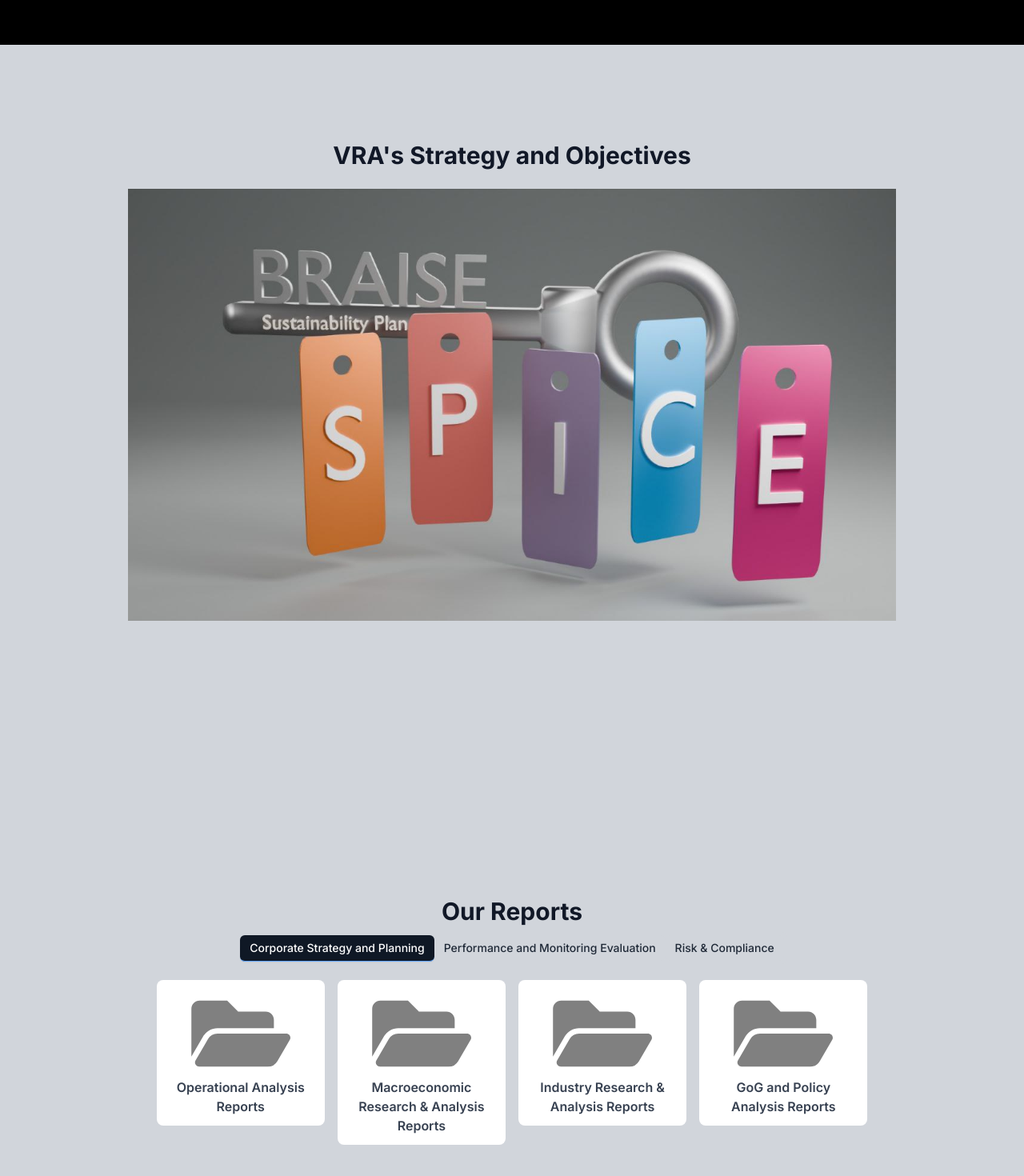
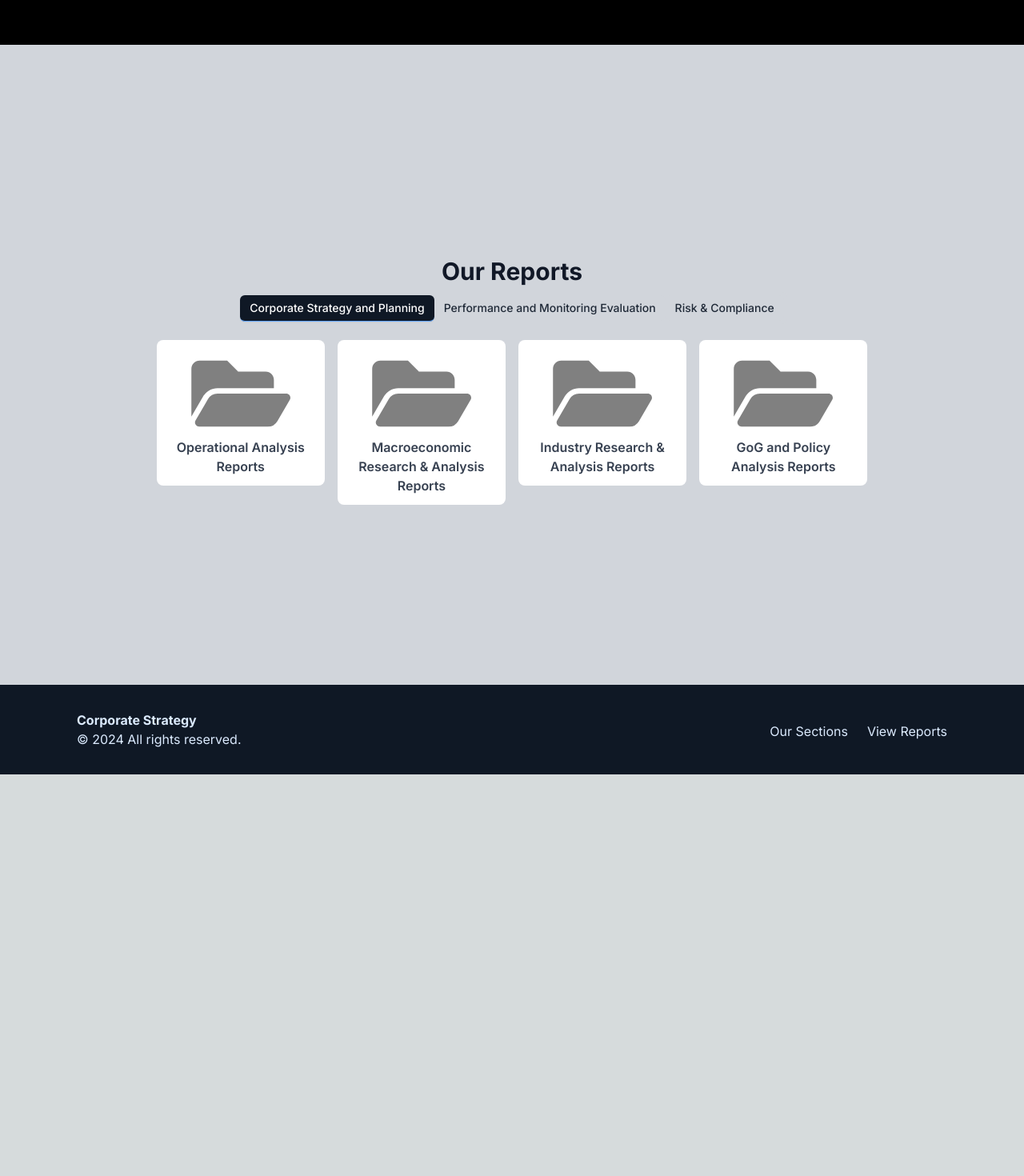
Before and after one commit to Kan-j/corporate_strategy, a Next.js app: page / in a window 1280 px wide. Shown: the part 3944-5414 px from the top of the page at 80% size. After the commit the page ends 4912 px from the top, so only its background shows below. Built offline with nearby package versions, Linux system fonts and the light colour scheme; a web font is replaced by a local one.

Commit message:
Couldn't work with the images

```diff
--- a/app/page.tsx
+++ b/app/page.tsx
@@ -31,40 +31,10 @@ export default function Home() {
       <CorporateStrategySection/>
       <PerformanceMonitoringSection/>
       <RiskManagementSection/>
-      <VraStrategySection/>
-
-      {/* <section className="h-screen w-full flex justify-center bg-gray-300 2xl:py-20  2xl:h-fit items-center">
-          <section className="flex flex-col">
-            <div className="w-full flex justify-center pt-10 pb-2">
-              <h1 className="text-3xl font-bold text-gray-900">VRA's Strategy Pathway</h1>
-            </div>
-          </section>
-      </section> */}
-
-      {/* <section className="h-screen w-full flex justify-center bg-gray-300 2xl:py-20 2xl:h-fit items-center">
-          <section className="flex flex-col">
-            <div className="w-full flex justify-center pt-10 pb-2">
-              <h1 className="text-3xl font-bold text-gray-900">How We Fit in</h1>
-            </div>
-          </section>
-      </section> */}
-
-
+      {/* <VraStrategySection/> */}
       <OurReportsSection/>
       <FooterSection/>
-      {/* <footer className="bg-[#0F1825] w-full text-blue-100 py-8 relative bottom-0">
-        <div className="container mx-auto px-24 flex flex-col md:flex-row justify-between items-center">
-          <div className="mb-4 md:mb-0">
-            <h2 className=" font-bold">Corporate Strategy</h2>
-            <p>&copy; {new Date().getFullYear()} All rights reserved.</p>
-          </div>
 
-          <section className="flex gap-6">
-          <Link href="href" className="hover:border-t text-blue-100 pt-1">Our Sections</Link>
-          <Link href="href" className="hover:border-t text-blue-100 pt-1">View Reports</Link>
-          </section>
-        </div>
-      </footer> */}
     </main>
   );
 }
--- /dev/null
+++ b/components/custom/FolderItem.tsx
@@ -0,0 +1,17 @@
+import React from 'react'
+import { FaFolderOpen } from 'react-icons/fa'
+
+const FolderItem = ({folderLink, folderName}: any) => {
+  return (
+    <a href={folderLink} className="">
+        <div className="w-full bg-white px-4 py-3 rounded-lg">
+        <div className="w-full flex justify-center">
+            <FaFolderOpen className="w-full" color="gray" size={110} />
+        </div>
+        <p className="text-gray-700 hover:underline font-semibold text-center">{folderName}</p>
+        </div>
+    </a>
+  )
+}
+
+export default FolderItem
--- a/components/custom/HeroSection.tsx
+++ b/components/custom/HeroSection.tsx
@@ -46,7 +46,7 @@ const HeroSection = () => {
               We assist the Executive to formulate, implement, monitor, evaluate the Authority’s Strategy, associated Risks and Compliance Obligations
             </p>
             <section className="mt-8 flex w-full gap-5">
-              <Button onClick={()=>scrollToSection('our-reports')} className="bg-[#53E9F8] 2xl:text-lg text-gray-800 hover:text-gray-200 hover:bg-[#098591] font-semibold">View Reports</Button>
+              <Button onClick={()=>scrollToSection('our-reports')} className="bg-[rgb(83,233,248)] 2xl:text-lg text-gray-800 hover:text-gray-200 hover:bg-[#098591] font-semibold">View Reports</Button>
               <Button onClick={()=>scrollToSection('our-sections')} className="text-gray-900 bg-white 2xl:text-lg hover:bg-gray-300 font-semibold">Learn More about Us</Button>
             </section>
           </motion.section>
--- a/components/custom/OurReportsSection.tsx
+++ b/components/custom/OurReportsSection.tsx
@@ -4,6 +4,7 @@ import { motion, useAnimation } from 'framer-motion';
 import { useInView } from 'react-intersection-observer';
 import { Tabs, TabsList, TabsTrigger, TabsContent } from '@/components/ui/tabs'; // Adjust the import according to your tabs component
 import { FaFolderOpen } from 'react-icons/fa';
+import FolderItem from './FolderItem';
 
 const sectionVariants = {
   hidden: { opacity: 0 },
@@ -14,6 +15,58 @@ const contentVariants = {
   hidden: { opacity: 0, y: 20 },
   visible: { opacity: 1, y: 0, transition: { duration: 0.8, delay: 0.5 } }
 };
+
+const strategyAndPlanningData = [
+  {
+    resourceLink: '/',
+    name: 'Operational Analysis Reports'
+  },
+  {
+    resourceLink: '/',
+    name: 'Macroeconomic Research & Analysis Reports'
+  },
+  {
+    resourceLink: '/',
+    name: 'Industry Research & Analysis Reports'
+  },
+  {
+    resourceLink: '/',
+    name: 'GoG and Policy Analysis Reports'
+  },
+]
+
+
+const riskAndComplianceData = [
+  {
+    resourceLink: '/',
+    name: 'Key Risk Indicator Reports'
+  },
+  {
+    resourceLink: '/',
+    name: 'Status Of Compliance Reports'
+  },
+  {
+    resourceLink: '/',
+    name: 'Quantitative Risk Analysis Reports'
+  },
+  {
+    resourceLink: '/',
+    name: 'Status of License, Permit and PSPAs Reports'
+  },
+  {
+    resourceLink: '/',
+    name: 'Assessment Reports'
+  },
+  {
+    resourceLink: '/',
+    name: 'Monitoring Reports'
+  },
+  {
+    resourceLink: '/',
+    name: 'MEGFIT Reports'
+  },
+
+]
 
 const OurReportsSection = () => {
   const controls = useAnimation();
@@ -58,38 +111,9 @@ const OurReportsSection = () => {
             </TabsList>
             <TabsContent value="csp">
               <section className="w-10/12 mx-auto grid grid-cols-1 md:grid-cols-2 lg:grid-cols-4 gap-4 mt-3">
-                <a href="" className="">
-                  <div className="w-full bg-white px-4 py-3 rounded-lg">
-                    <div className="w-full flex justify-center">
-                      <FaFolderOpen className="w-full" color="gray" size={110} />
-                    </div>
-                    <p className="text-gray-700 hover:underline font-semibold text-center">Operational Analysis Reports</p>
-                  </div>
-                </a>
-                <a href="" className="">
-                  <div className="w-full bg-white px-4 py-3 rounded-lg">
-                    <div className="w-full flex justify-center">
-                      <FaFolderOpen className="w-full" color="gray" size={110} />
-                    </div>
-                    <p className="text-gray-700 hover:underline font-semibold text-center">Macroeconomic Research & Analysis Reports</p>
-                  </div>
-                </a>
-                <a href="" className="">
-                  <div className="w-full bg-white px-4 py-3 rounded-lg">
-                    <div className="w-full flex justify-center">
-                      <FaFolderOpen className="w-full" color="gray" size={110} />
-                    </div>
-                    <p className="text-gray-700 hover:underline font-semibold text-center">Industry Research & Analysis Reports</p>
-                  </div>
-                </a>
-                <a href="" className="">
-                  <div className="w-full bg-white px-4 py-3 rounded-lg">
-                    <div className="w-full flex justify-center">
-                      <FaFolderOpen className="w-full" color="gray" size={110} />
-                    </div>
-                    <p className="text-gray-700 hover:underline font-semibold text-center">GoG and Policy Analysis Reports</p>
-                  </div>
-                </a>
+               {strategyAndPlanningData.map((data)=>{
+                return <FolderItem folderLink={data.resourceLink} folderName={data.name} />
+               })}
               </section>
             </TabsContent>
             <TabsContent value="cpme">
@@ -98,8 +122,11 @@ const OurReportsSection = () => {
               </section>
             </TabsContent>
             <TabsContent value="risk">
-              <section className="w-full flex flex-col gap-3 p-3 rounded-lg">
+              <section className="w-10/12 mx-auto grid grid-cols-1 md:grid-cols-2 lg:grid-cols-4 gap-4 mt-3">
                 {/* Add content for risk here */}
+                {riskAndComplianceData.map((data)=>{
+                return <FolderItem folderLink={data.resourceLink} folderName={data.name} />
+               })}
               </section>
             </TabsContent>
           </Tabs>
--- a/components/custom/OurThreeSectionsSection.tsx
+++ b/components/custom/OurThreeSectionsSection.tsx
@@ -51,7 +51,7 @@ const OurThreeSectionsSection = () => {
           className="mt-4 flex-1 flex-col md:flex-row flex items-center mx-auto w-10/12 justify-between"
         >
           <section className="bg-gray-900 md:w-1/2 w-full h-full">
-            <Image src="/placeholder_corporate.jpg" alt="alt" width={400} height={280} className="w-full h-full" objectFit="cover" />
+            <Image src="/placeholder_corporate.jpg" alt="alt" width={400} height={280} className="w-full h-full" objectFit="contain" />
           </section>
           <section className="h-full flex items-center md:w-1/2 w-full">
             <OurSectionsVerticalBar />
--- a/components/custom/VraStrategySection.tsx
+++ b/components/custom/VraStrategySection.tsx
@@ -47,7 +47,7 @@ const VraStrategySection = () => {
           variants={contentVariants}
           className="w-9/12 mx-auto mt-4"
         >
-          <Image src="/braise-spice.jpg" alt="Braise-Spice" width={400} height={400} className="w-full" objectFit="contain"/>
+          <Image src="/braise-spice.jpg" alt="Braise-Spice" width={400} height={400} className="h-4/6 aspect-auto" objectFit="contain"/>
         </motion.section>
       </section>
     </motion.section>
```
Also changed, not shown: public/braise-spice.jpg.
